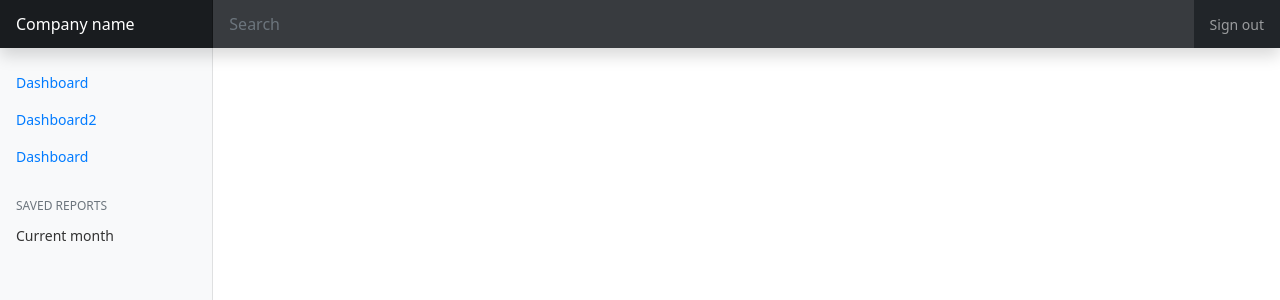
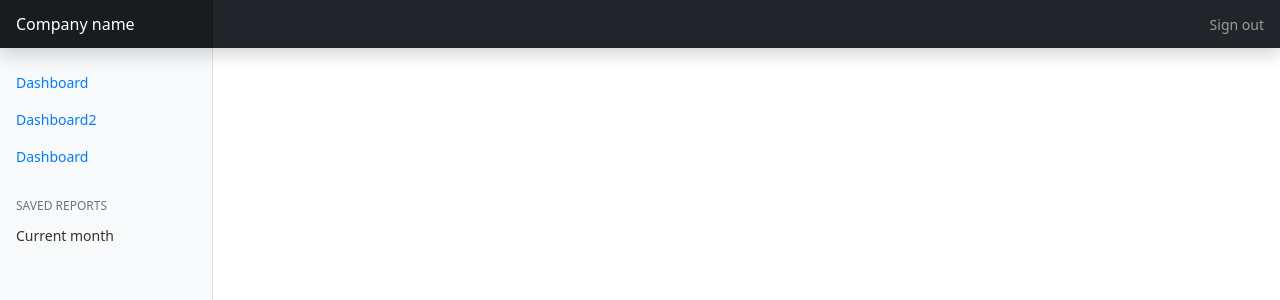
Before and after one commit to RViscarra17/bolsa-en-linea-front, an Angular app: page / in a window 1280 px wide. Shown: the top 300 px of the page. Built offline with nearby package versions, Linux system fonts and the light colour scheme.

Commit message:
span agregado

```diff
--- a/src/app/shared/navbar/navbar.component.html
+++ b/src/app/shared/navbar/navbar.component.html
@@ -11,12 +11,13 @@
   >
     <span class="navbar-toggler-icon"></span>
   </button>
-  <input
+  <!-- <input
     class="form-control form-control-dark w-100"
     type="text"
     placeholder="Search"
     aria-label="Search"
-  />
+  /> -->
+  <span class="w-100"></span>
   <ul class="navbar-nav px-3">
     <li class="nav-item text-nowrap">
       <a class="nav-link pointer" (click)="logout()">Sign out</a>
```
